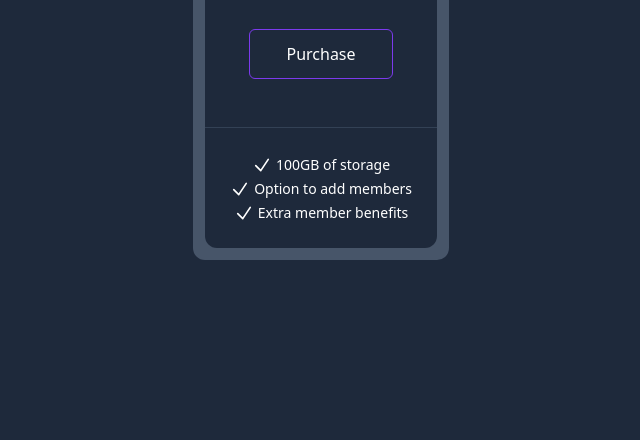
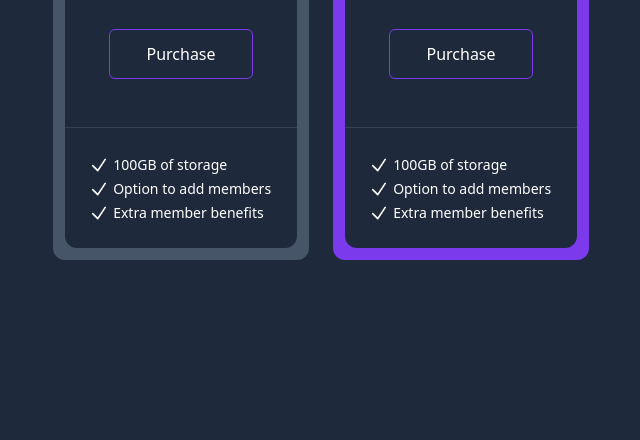
Before and after one commit to bhushangy/learn-tailwind, a website: page projects/pricing-cards/index.html in a window 1280 px wide. Shown: the part 360-800 px from the top of the page, without its empty margins (319-959 px from the left). Drawn offline with nearby package versions, Linux system fonts and the light colour scheme.

Commit message:
pricing card update

```diff
--- a/projects/pricing-cards/index.html
+++ b/projects/pricing-cards/index.html
@@ -1,6 +1,5 @@
 <!DOCTYPE html>
 <html lang="en">
-
   <head>
     <meta charset="UTF-8" />
     <meta http-equiv="X-UA-Compatible" content="IE=edge" />
@@ -8,38 +7,139 @@
     <script src="https://cdn.tailwindcss.com"></script>
     <title>Pricing cards</title>
   </head>
-
   <body>
-  <main class="bg-slate-800 h-screen w-screen flex justify-center items-center">
+    <main
+      class="bg-slate-800 h-screen w-screen flex justify-center items-center gap-6"
+    >
       <div class="w-64 bg-slate-600 p-3 rounded-xl">
         <div class="bg-slate-800 p-6 text-white text-center rounded-t-xl">
           <p>BASIC</p>
           <p class="mt-8 font-serif text-5xl">100GB</p>
           <p class="mt-3">$1.99/Month</p>
           <button
-          class="mt-8 mb-6 px-9 py-3 border border-solid border-violet-600 rounded-md hover:bg-violet-800 hover:border-violet-800 transition-colors duration-200">
+            class="mt-8 mb-6 px-9 py-3 border border-solid border-violet-600 rounded-md hover:bg-violet-800 hover:border-violet-800 transition-colors duration-200"
+          >
             Purchase
           </button>
         </div>
-      <div class="p-6 bg-slate-800 text-white text-center rounded-b-xl border-t border-solid border-slate-700">
+        <div
+          class="p-6 bg-slate-800 text-white text-start rounded-b-xl border-t border-solid border-slate-700"
+        >
           <div>
-          <svg xmlns="http://www.w3.org/2000/svg" fill="none" viewBox="0 0 24 24" stroke-width="2" stroke="currentColor"
-            class="inline w-5 h-5">
-            <path stroke-linecap="round" stroke-linejoin="round" d="m4.5 12.75 6 6 9-13.5" />
+            <svg
+              xmlns="http://www.w3.org/2000/svg"
+              fill="none"
+              viewBox="0 0 24 24"
+              stroke-width="2"
+              stroke="currentColor"
+              class="inline w-5 h-5"
+            >
+              <path
+                stroke-linecap="round"
+                stroke-linejoin="round"
+                d="m4.5 12.75 6 6 9-13.5"
+              />
             </svg>
             <p class="inline ml-0 text-sm">100GB of storage</p>
           </div>
           <div>
-          <svg xmlns="http://www.w3.org/2000/svg" fill="none" viewBox="0 0 24 24" stroke-width="2" stroke="currentColor"
-            class="inline w-5 h-5">
-            <path stroke-linecap="round" stroke-linejoin="round" d="m4.5 12.75 6 6 9-13.5" />
+            <svg
+              xmlns="http://www.w3.org/2000/svg"
+              fill="none"
+              viewBox="0 0 24 24"
+              stroke-width="2"
+              stroke="currentColor"
+              class="inline w-5 h-5"
+            >
+              <path
+                stroke-linecap="round"
+                stroke-linejoin="round"
+                d="m4.5 12.75 6 6 9-13.5"
+              />
             </svg>
             <p class="inline ml-0 text-sm">Option to add members</p>
           </div>
           <div>
-          <svg xmlns="http://www.w3.org/2000/svg" fill="none" viewBox="0 0 24 24" stroke-width="2" stroke="currentColor"
-            class="inline w-5 h-5">
-            <path stroke-linecap="round" stroke-linejoin="round" d="m4.5 12.75 6 6 9-13.5" />
+            <svg
+              xmlns="http://www.w3.org/2000/svg"
+              fill="none"
+              viewBox="0 0 24 24"
+              stroke-width="2"
+              stroke="currentColor"
+              class="inline w-5 h-5"
+            >
+              <path
+                stroke-linecap="round"
+                stroke-linejoin="round"
+                d="m4.5 12.75 6 6 9-13.5"
+              />
+            </svg>
+            <p class="inline ml-0 text-sm">Extra member benefits</p>
+          </div>
+        </div>
+      </div>
+      <div class="w-64 bg-violet-600 p-3 rounded-xl">
+        <div class="bg-slate-800 p-6 text-white text-center rounded-t-xl">
+          <p>BASIC</p>
+          <p class="mt-8 font-serif text-5xl">200GB</p>
+          <p class="mt-3">$3.99/Month</p>
+          <button
+            class="mt-8 mb-6 px-9 py-3 border border-solid border-violet-600 rounded-md hover:bg-violet-800 hover:border-violet-800 transition-colors duration-200"
+          >
+            Purchase
+          </button>
+        </div>
+        <div
+          class="p-6 bg-slate-800 text-white text-start rounded-b-xl border-t border-solid border-slate-700"
+        >
+          <div>
+            <svg
+              xmlns="http://www.w3.org/2000/svg"
+              fill="none"
+              viewBox="0 0 24 24"
+              stroke-width="2"
+              stroke="currentColor"
+              class="inline w-5 h-5"
+            >
+              <path
+                stroke-linecap="round"
+                stroke-linejoin="round"
+                d="m4.5 12.75 6 6 9-13.5"
+              />
+            </svg>
+            <p class="inline ml-0 text-sm">100GB of storage</p>
+          </div>
+          <div>
+            <svg
+              xmlns="http://www.w3.org/2000/svg"
+              fill="none"
+              viewBox="0 0 24 24"
+              stroke-width="2"
+              stroke="currentColor"
+              class="inline w-5 h-5"
+            >
+              <path
+                stroke-linecap="round"
+                stroke-linejoin="round"
+                d="m4.5 12.75 6 6 9-13.5"
+              />
+            </svg>
+            <p class="inline ml-0 text-sm">Option to add members</p>
+          </div>
+          <div>
+            <svg
+              xmlns="http://www.w3.org/2000/svg"
+              fill="none"
+              viewBox="0 0 24 24"
+              stroke-width="2"
+              stroke="currentColor"
+              class="inline w-5 h-5"
+            >
+              <path
+                stroke-linecap="round"
+                stroke-linejoin="round"
+                d="m4.5 12.75 6 6 9-13.5"
+              />
             </svg>
             <p class="inline ml-0 text-sm">Extra member benefits</p>
           </div>
@@ -47,5 +147,4 @@
       </div>
     </main>
   </body>
-
 </html>
```
Lines whose indentation alone changed are shown as unchanged.
